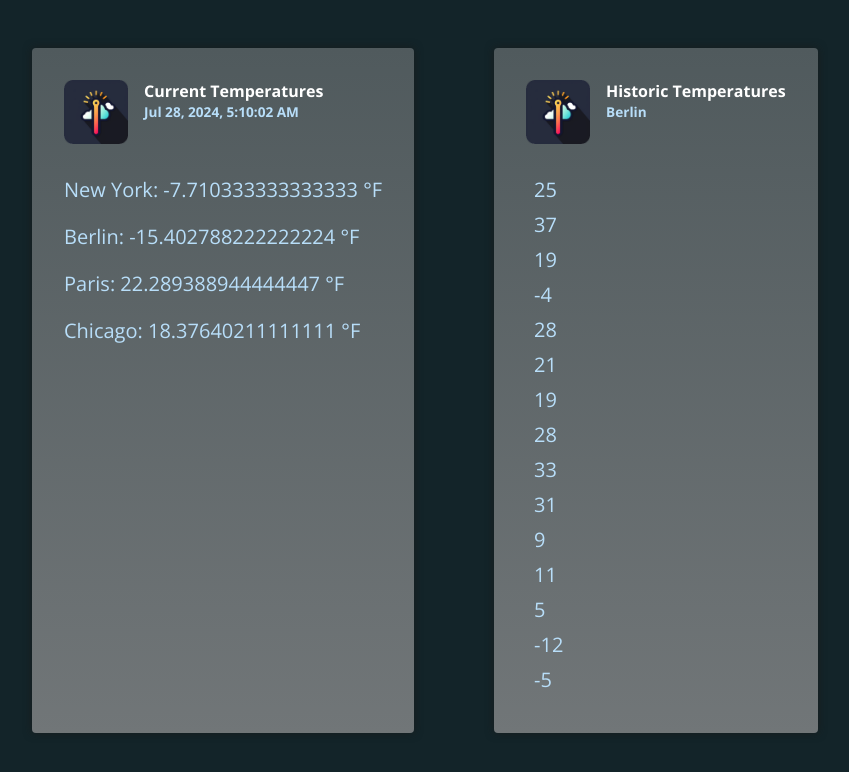
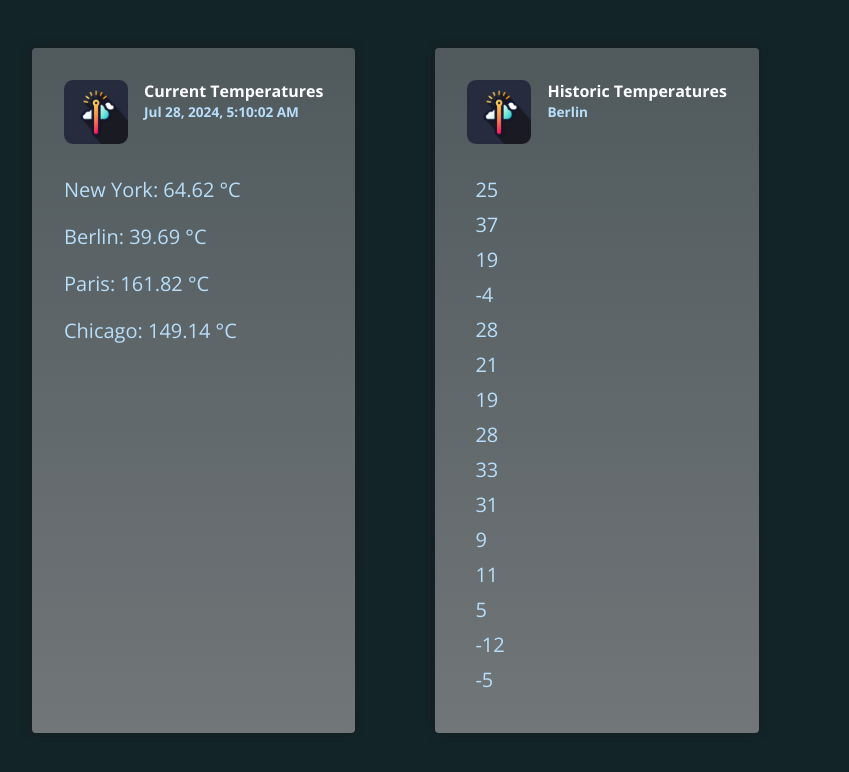
Before and after one commit to Wong0790/angular-pipes, an Angular app: page / in a window 1280 px wide. Shown: the top 772 px of the page, without its empty margins (168-1017 px from the left). Built offline with nearby package versions, Linux system fonts and the light colour scheme.

Commit message:
fixing decimal numbers

```diff
--- a/src/app/app.component.html
+++ b/src/app/app.component.html
@@ -8,12 +8,12 @@
       </div>
     </header>
     <p>
-      New York: {{ currentTemperaturs.newYork | temperature : "fah" : "cel" }}
+      New York: {{ currentTemperaturs.newYork | temperature : "cel" : "fah" }}
     </p>
-    <p>Berlin: {{ currentTemperaturs.berlin | temperature : "fah" : "cel" }}</p>
-    <p>Paris: {{ currentTemperaturs.paris | temperature : "fah" : "cel" }}</p>
+    <p>Berlin: {{ currentTemperaturs.berlin | temperature : "cel" : "fah" }}</p>
+    <p>Paris: {{ currentTemperaturs.paris | temperature : "cel" : "fah" }}</p>
     <p>
-      Chicago: {{ currentTemperaturs.chicago | temperature : "fah" : "cel" }}
+      Chicago: {{ currentTemperaturs.chicago | temperature : "cel" : "fah" }}
     </p>
   </article>
 
--- a/src/app/temperature.pipe.ts
+++ b/src/app/temperature.pipe.ts
@@ -34,6 +34,6 @@
       symbol = inputType === 'cel' ? '°C' : '°F';
     }
 
-    return `${outputTemp} ${symbol}`;
+    return `${outputTemp.toFixed(2)} ${symbol}`;
   }
 }
```
